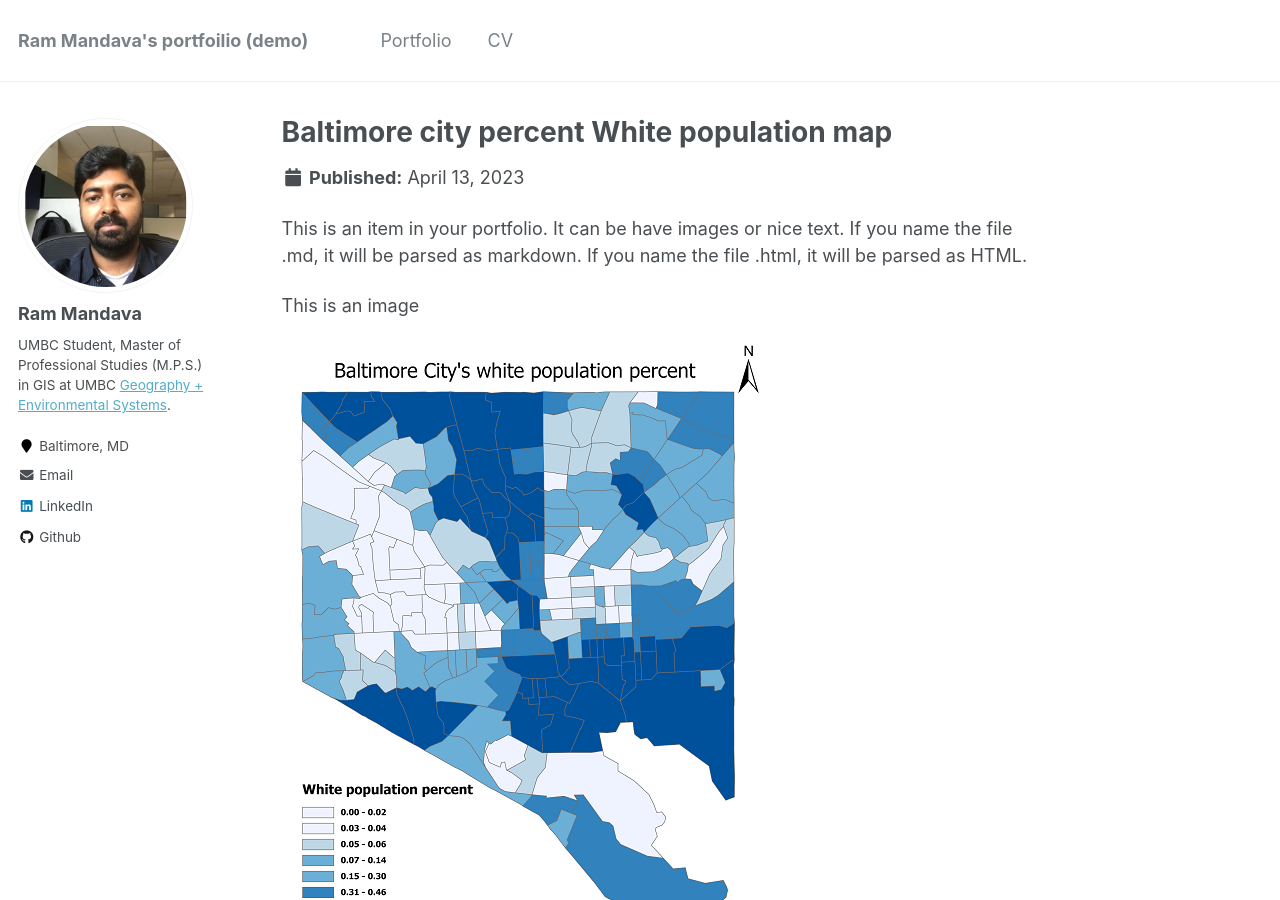
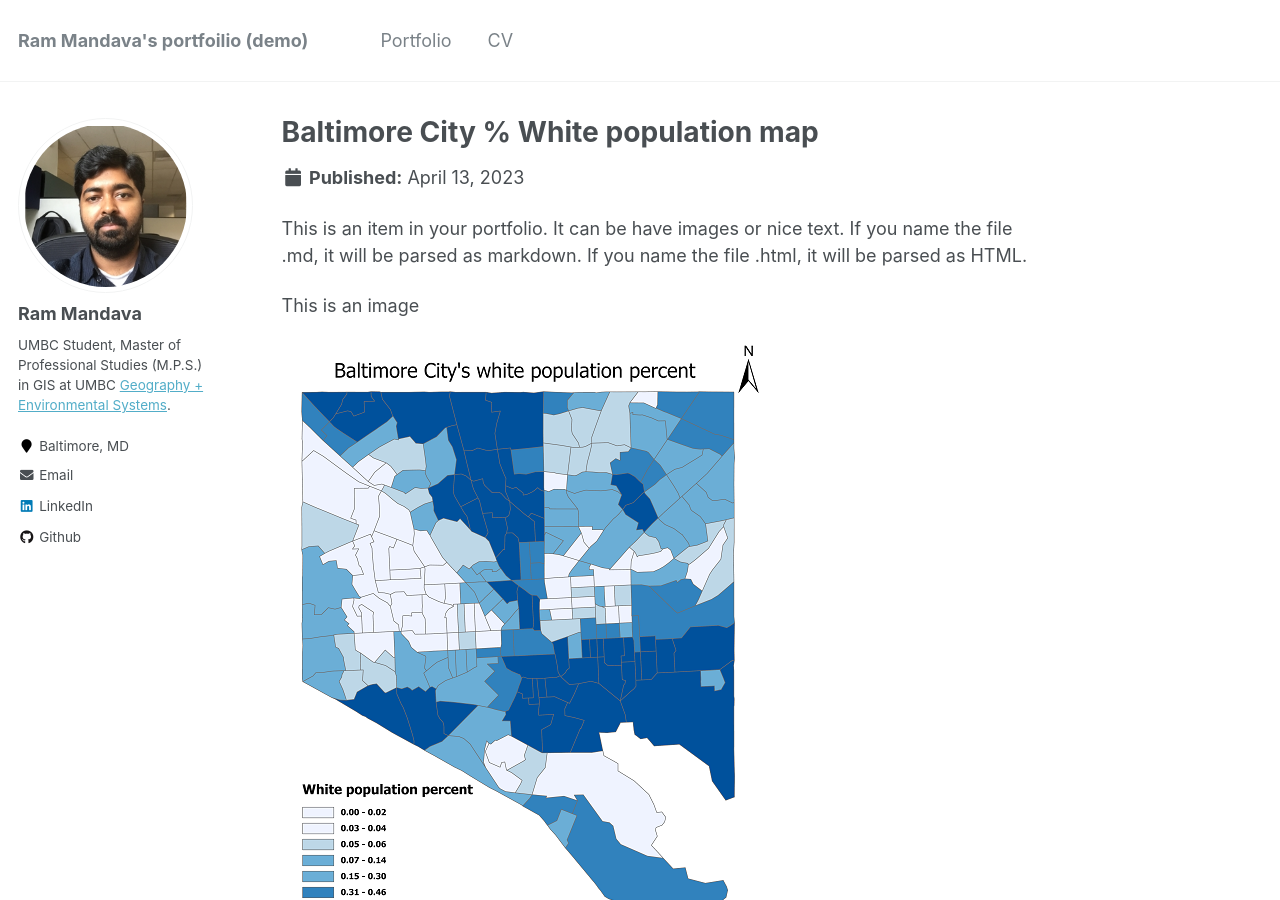
Before and after one commit to mandavaram/mandavaram.github.io, a Jekyll site: the page built from _portfolio/portfolio-3.md, in a window 1280 px wide and 900 px high. Built offline with Jekyll 4.4.1, drawn with Linux system fonts in a browser that asks for light colours.

Commit message:
Update portfolio-3.md

```diff
--- a/_portfolio/portfolio-3.md
+++ b/_portfolio/portfolio-3.md
@@ -1,5 +1,5 @@
 ---
-title: "Baltimore city percent White population map"
+title: "Baltimore City % White population map"
 excerpt: "Lab 6 Assignment work: <br/><img src='/images/baltimore_white_pop_percent.png'>"
 collection: portfolio
 ---
@@ -8,4 +8,4 @@ This is an item in your portfolio. It can be have images or nice text. If you na
 
 This is an image
 
-![Baltimore city percent White population map](/images/baltimore_white_pop_percent.png "Baltimore city percent White population map")
+![Baltimore City % White population map](/images/baltimore_white_pop_percent.png "Baltimore City percent White population map")
```
